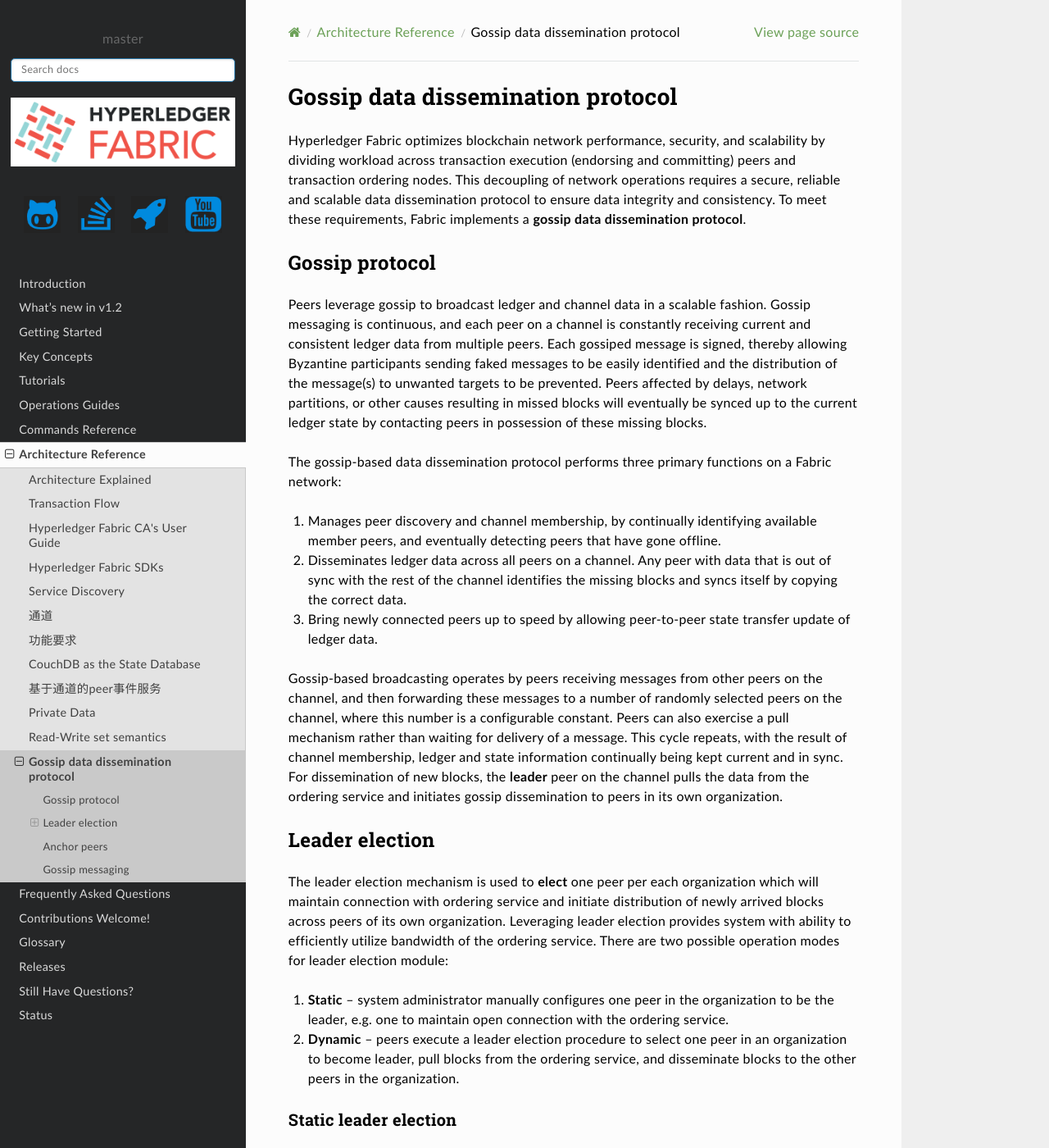
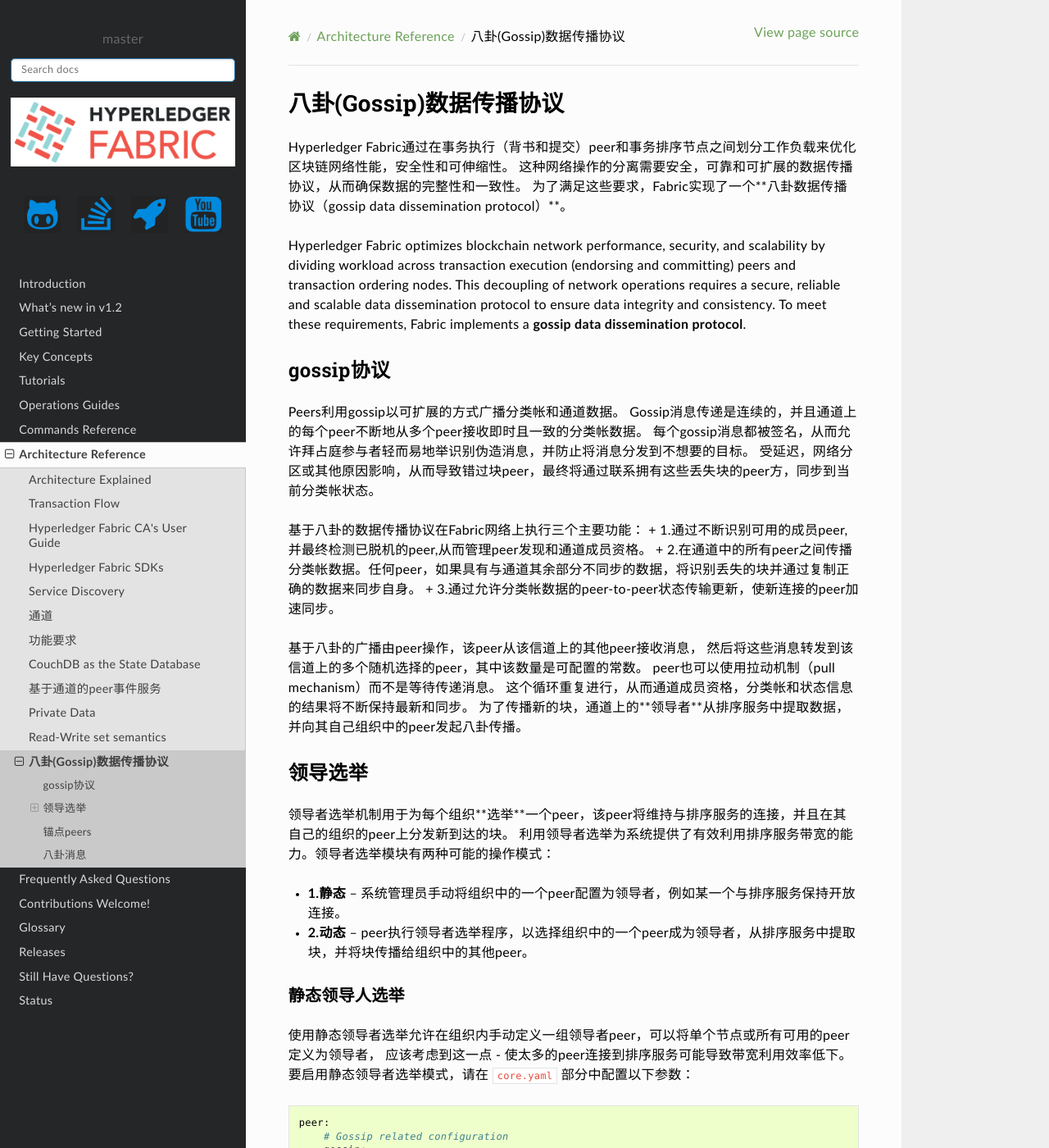
Before and after one commit to MangoDowner/hyperledger-fabric-docs-zh_CN, a Sphinx documentation site: the page built from source/gossip.rst, in a window 1280 px wide and 1400 px high. Shown: the whole window at 82% size. Built offline with Sphinx 7.4.7 and the Read the Docs theme 2.0.0, drawn with Linux system fonts in a browser that asks for light colours; formulas are drawn with MathJax 3; some of the changed text lies outside the part shown.

Commit message:
汉化《八卦(Gossip)数据传播协议》（Gossip data dissemination protocol）章节

```diff
--- a/source/gossip.rst
+++ b/source/gossip.rst
@@ -1,5 +1,10 @@
-Gossip data dissemination protocol
+八卦(Gossip)数据传播协议
 ==================================
+
+Hyperledger Fabric通过在事务执行（背书和提交）peer和事务排序节点之间划分工作负载来优化区块链网络性能，安全性和可伸缩性。
+这种网络操作的分离需要安全，可靠和可扩展的数据传播协议，从而确保数据的完整性和一致性。
+为了满足这些要求，Fabric实现了一个**八卦数据传播协议（gossip data dissemination protocol）**。
+
 
 Hyperledger Fabric optimizes blockchain network performance, security,
 and scalability by dividing workload across transaction execution
@@ -9,64 +14,40 @@ scalable data dissemination protocol to ensure data integrity and
 consistency. To meet these requirements, Fabric implements a
 **gossip data dissemination protocol**.
 
-Gossip protocol
+gossip协议
 ---------------
 
-Peers leverage gossip to broadcast ledger and channel data in a scalable fashion.
-Gossip messaging is continuous, and each peer on a channel is
-constantly receiving current and consistent ledger data from multiple
-peers. Each gossiped message is signed, thereby allowing Byzantine participants
-sending faked messages to be easily identified and the distribution of the
-message(s) to unwanted targets to be prevented. Peers affected by delays, network
-partitions, or other causes resulting in missed blocks will eventually be
-synced up to the current ledger state by contacting peers in possession of these
-missing blocks.
+Peers利用gossip以可扩展的方式广播分类帐和通道数据。
+Gossip消息传递是连续的，并且通道上的每个peer不断地从多个peer接收即时且一致的分类帐数据。
+每个gossip消息都被签名，从而允许拜占庭参与者轻而易地举识别伪造消息，并防止将消息分发到不想要的目标。
+受延迟，网络分区或其他原因影响，从而导致错过块peer，最终将通过联系拥有这些丢失块的peer方，同步到当前分类帐状态。
 
-The gossip-based data dissemination protocol performs three primary functions on
-a Fabric network:
+基于八卦的数据传播协议在Fabric网络上执行三个主要功能：
++ 1.通过不断识别可用的成员peer,并最终检测已脱机的peer,从而管理peer发现和通道成员资格。
++ 2.在通道中的所有peer之间传播分类帐数据。任何peer，如果具有与通道其余部分不同步的数据，将识别丢失的块并通过复制正确的数据来同步自身。
++ 3.通过允许分类帐数据的peer-to-peer状态传输更新，使新连接的peer加速同步。
 
-1. Manages peer discovery and channel membership, by continually
-   identifying available member peers, and eventually detecting peers that have
-   gone offline.
-2. Disseminates ledger data across all peers on a channel. Any peer with data
-   that is out of sync with the rest of the channel identifies the
-   missing blocks and syncs itself by copying the correct data.
-3. Bring newly connected peers up to speed by allowing peer-to-peer state
-   transfer update of ledger data.
+基于八卦的广播由peer操作，该peer从该信道上的其他peer接收消息，
+然后将这些消息转发到该信道上的多个随机选择的peer，其中该数量是可配置的常数。
+peer也可以使用拉动机制（pull mechanism）而不是等待传递消息。
+这个循环重复进行，从而通道成员资格，分类帐和状态信息的结果将不断保持最新和同步。
+为了传播新的块，通道上的**领导者**从排序服务中提取数据，并向其自己组织中的peer发起八卦传播。
 
-Gossip-based broadcasting operates by peers receiving messages from
-other peers on the channel, and then forwarding these messages to a number of
-randomly selected peers on the channel, where this number is a configurable
-constant. Peers can also exercise a pull mechanism rather than waiting for
-delivery of a message. This cycle repeats, with the result of channel
-membership, ledger and state information continually being kept current and in
-sync. For dissemination of new blocks, the **leader** peer on the channel pulls
-the data from the ordering service and initiates gossip dissemination to peers
-in its own organization.
-
-Leader election
+领导选举
 ---------------
 
-The leader election mechanism is used to **elect** one peer per each organization
-which will maintain connection with ordering service and initiate distribution of
-newly arrived blocks across peers of its own organization. Leveraging leader election
-provides system with ability to efficiently utilize bandwidth of the ordering
-service. There are two possible operation modes for leader election module:
+领导者选举机制用于为每个组织**选举**一个peer，该peer将维持与排序服务的连接，并且在其自己的组织的peer上分发新到达的块。
+利用领导者选举为系统提供了有效利用排序服务带宽的能力。领导者选举模块有两种可能的操作模式：
 
-1. **Static** -- system administrator manually configures one peer in the organization
-   to be the leader, e.g. one to maintain open connection with the ordering service.
-2. **Dynamic** -- peers execute a leader election procedure to select one peer in an
-   organization to become leader, pull blocks from the ordering service, and disseminate
-   blocks to the other peers in the organization.
++ **1.静态** -- 系统管理员手动将组织中的一个peer配置为领导者，例如某一个与排序服务保持开放连接。
++ **2.动态** -- peer执行领导者选举程序，以选择组织中的一个peer成为领导者，从排序服务中提取块，并将块传播给组织中的其他peer。
 
-Static leader election
+静态领导人选举
 ~~~~~~~~~~~~~~~~~~~~~~
 
-Using static leader election allows to manually define a set of leader peers within the organization, it's
-possible to define a single node to be a leader or all available peers, it should be taken into account that -
-making too many peers to connect to the ordering service might lead to inefficient bandwidth
-utilization. To enable static leader election mode, configure the following parameters
-within the section of ``core.yaml``:
+使用静态领导者选举允许在组织内手动定义一组领导者peer，可以将单个节点或所有可用的peer定义为领导者，
+应该考虑到这一点 - 使太多的peer连接到排序服务可能导致带宽利用效率低下。
+要启用静态领导者选举模式，请在 ``core.yaml`` 部分中配置以下参数：
 
 ::
 
@@ -76,46 +57,35 @@ within the section of ``core.yaml``:
             useLeaderElection: false
             orgLeader: true
 
-Alternatively these parameters could be configured and overridden with environmental variables:
-
+或者，可以使用环境变量配置和覆盖这些参数：
 ::
 
     export CORE_PEER_GOSSIP_USELEADERELECTION=false
     export CORE_PEER_GOSSIP_ORGLEADER=true
 
 
-.. note:: The following configuration will keep peer in **stand-by** mode, i.e.
-          peer will not try to become a leader:
+.. note:: 以下配置将使peer处于待机模式，即peer不会尝试成为领导者：:
 
 ::
 
     export CORE_PEER_GOSSIP_USELEADERELECTION=false
     export CORE_PEER_GOSSIP_ORGLEADER=false
 
-2. Setting ``CORE_PEER_GOSSIP_USELEADERELECTION`` and ``CORE_PEER_GOSSIP_USELEADERELECTION``
-   with ``true`` value is ambiguous and will lead to an error.
-3. In static configuration organization admin is responsible to provide high availability
-   of the leader node in case for failure or crashes.
+2. 将 ``CORE_PEER_GOSSIP_USELEADERELECTION`` 和 ``CORE_PEER_GOSSIP_USELEADERELECTION`` 设置为 ``true`` 值是不明确的，将导致错误。
+3. 在静态配置组织中，admin负责在出现故障或崩溃时提供领导节点的高可用性。
 
-
-Dynamic leader election
+动态领导人选举
 ~~~~~~~~~~~~~~~~~~~~~~~
 
-Dynamic leader election enables organization peers to **elect** one peer which will
-connect to the ordering service and pull out new blocks. Leader is elected for set
-of peers for each organization independently.
+动态领导者选举使组织peer能够**选举**一个peer,其将连接到订购服务并提取新块。
+每个组织peers独立地选举领导者。
 
-Elected leader is responsible to send the **heartbeat** messages to the rest of the peers
-as an evidence of liveness. If one or more peers won't get **heartbeats** updates during
-period of time, they will initiate a new round of leader election procedure, eventually
-selecting a new leader. In case of a network partition in the worst case
-there will be more than one active leader for organization thus to guarantee resiliency
-and availability allowing the organization's peers to continue making progress. After
-the network partition is healed one of the leaders will relinquish its leadership, therefore in
-steady state and in no presence of network partitions for each organization there will be **only**
-one active leader connecting to the ordering service.
+当选的领导者有责任将 **心跳** 信息发送给其他peer，作为存在并活跃的证据。
+如果一个或多个peer在一段时间内没有获得心跳更新，他们将启动新一轮的领导者选举程序，最终选择新的领导者。
+如果在最坏的情况下进行网络分区，则组织中将有多个活跃的领导者，从而保证弹性和可用性，从而允许组织的peer继续取得进展。
+在网络分区得到修复后，其中一个领导者将放弃其领导地位，因此在稳定状态下，每个组织都没有网络分区，**只有一个**活跃的领导者连接到排序服务。
 
-Following configuration controls frequency of the leader **heartbeat** messages:
+以下配置控制领导**心跳**消息的频率：
 
 ::
 
@@ -125,8 +95,7 @@ Following configuration controls frequency of the leader **heartbeat** messages:
             election:
                 leaderAliveThreshold: 10s
 
-In order to enable dynamic leader election, the following parameters need to be configured
-within ``core.yaml``:
+为了启用动态领导者选举，需要在``core.yaml``中配置以下参数：
 
 ::
 
@@ -136,64 +105,42 @@ within ``core.yaml``:
             useLeaderElection: true
             orgLeader: false
 
-Alternatively these parameters could be configured and overridden with environmental variables:
-
+或者，可以使用环境变量配置和覆盖这些参数：
 ::
 
     export CORE_PEER_GOSSIP_USELEADERELECTION=true
     export CORE_PEER_GOSSIP_ORGLEADER=false
 
-Anchor peers
+锚点peers
 ------------
+锚点peer用于促进来自不同组织的peer之间的八卦通信。
+为了使跨组织八卦工作，来自一个组织的peer需要知道来自其他组织的peer的至少一个地址（来自该peer，它可以找到该组织中的所有peer）。
+该地址是锚点peer，它在通道配置中定义。
 
-Anchor peers are used to facilitate gossip communication between peers from
-**different** organizations. In order for cross-org gossip to work, peers from one
-org need to know at least one address of a peer from other orgs (from this peer,
-it can find out about all of the peers in that org). This address is the anchor
-peer, and it's defined in the channel configuration.
+具有peer的每个组织将在通道配置中将至少一个peer（尽管可以多于一个）定义为锚点peer。
+请注意，锚点peer不需要与领导者peer是同一个peer。
 
-Each organization that has a peer will have at least one of its peers (though it
-can be more than one) defined in the channel configuration as the anchor peer.
-Note that the anchor peer does not need to be the same peer as the leader peer.
-
-
-Gossip messaging
+八卦消息
 ----------------
 
-Online peers indicate their availability by continually broadcasting "alive"
-messages, with each containing the **public key infrastructure (PKI)** ID and the
-signature of the sender over the message. Peers maintain channel membership by collecting
-these alive messages; if no peer receives an alive message from a specific peer,
-this "dead" peer is eventually purged from channel membership. Because "alive"
-messages are cryptographically signed, malicious peers can never impersonate
-other peers, as they lack a signing key authorized by a root certificate
-authority (CA).
+在线peer通过不断广播“活动”消息来指示其可用性，每个消息包含 **公钥基础结构（PKI）** ID和发送者对消息的签名。
+peer通过收集这些有效信息来维护频道成员资格;如果没有peer收到来自特定peer的活动消息，则该“死”peer最终将从通道成员资格中清除。
+由于“活动”消息是加密签名的，因此恶意peer永远不会冒充其他peer，因为它们缺少由根证书颁发机构（CA）授权的签名密钥。
 
-In addition to the automatic forwarding of received messages, a state
-reconciliation process synchronizes **world state** across peers on each
-channel. Each peer continually pulls blocks from other peers on the channel,
-in order to repair its own state if discrepancies are identified. Because fixed
-connectivity is not required to maintain gossip-based data dissemination, the
-process reliably provides data consistency and integrity to the shared ledger,
-including tolerance for node crashes.
+除了自动转发所接收的消息之外，状态协调过程还在每个通道上跨peer同步世界状态。
+每个peer不断从通道上的其他peer中提取块，以便在识别出差异时修复其自身状态。
+由于不需要固定连接来维护基于八卦的数据传播，因此该过程可靠地为共享分类帐提供数据一致性和完整性，包括容忍节点崩溃。
 
-Because channels are segregated, peers on one channel cannot message or
-share information on any other channel. Though any peer can belong
-to multiple channels, partitioned messaging prevents blocks from being disseminated
-to peers that are not in the channel by applying message routing policies based
-on peers' channel subscriptions.
+由于通道是隔离的，因此一个信道上的peer不能在任何其他信道上发送信息或共享信息。
+虽然任何peer都可以属于多个通道，但是分区消息传递，通过应用基于peer的通道订阅的消息路由策略，
+来防止块被传播到不在通道中的peer。
 
-.. note:: 1. Security of point-to-point messages are handled by the peer TLS layer, and do
-          not require signatures. Peers are authenticated by their certificates,
-          which are assigned by a CA. Although TLS certs are also used, it is
-          the peer certificates that are authenticated in the gossip layer. Ledger blocks
-          are signed by the ordering service, and then delivered to the leader peers on a channel.
+.. note:: 1.peer-to-peer消息的安全性由peer TLS层处理，不需要签名。
+          peer通过其证书进行身份验证，这些证书由CA分配。虽然也使用了TLS证书，但它是在八卦层中进行身份验证的peer证书。
+          账本块由排序服务签署，然后在渠道上交付给领导者。
 
-          2. Authentication is governed by the membership service provider for the
-          peer. When the peer connects to the channel for the first time, the
-          TLS session binds with the membership identity. This essentially
-          authenticates each peer to the connecting peer, with respect to
-          membership in the network and channel.
+          2.身份验证由peer的成员资格服务提供商（MSP）管理。当peer第一次连接到该通道时，TLS会话将与成员身份绑定。
+          对于网络和信道中的成员资格，这基本上验证了连接peer的每个peer。
 
 .. Licensed under Creative Commons Attribution 4.0 International License
    https://creativecommons.org/licenses/by/4.0/
```
